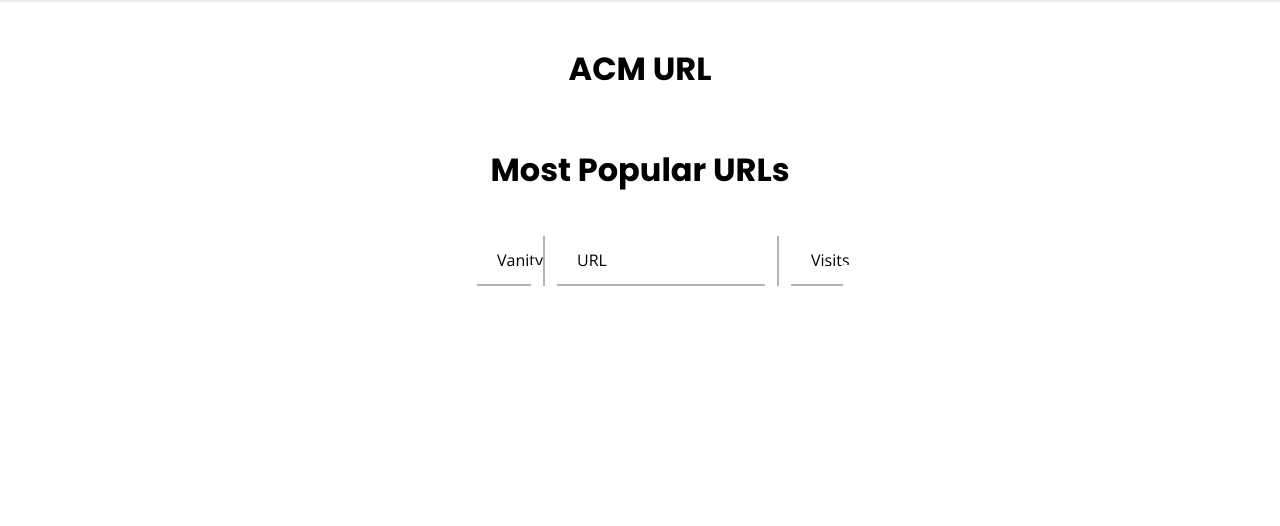
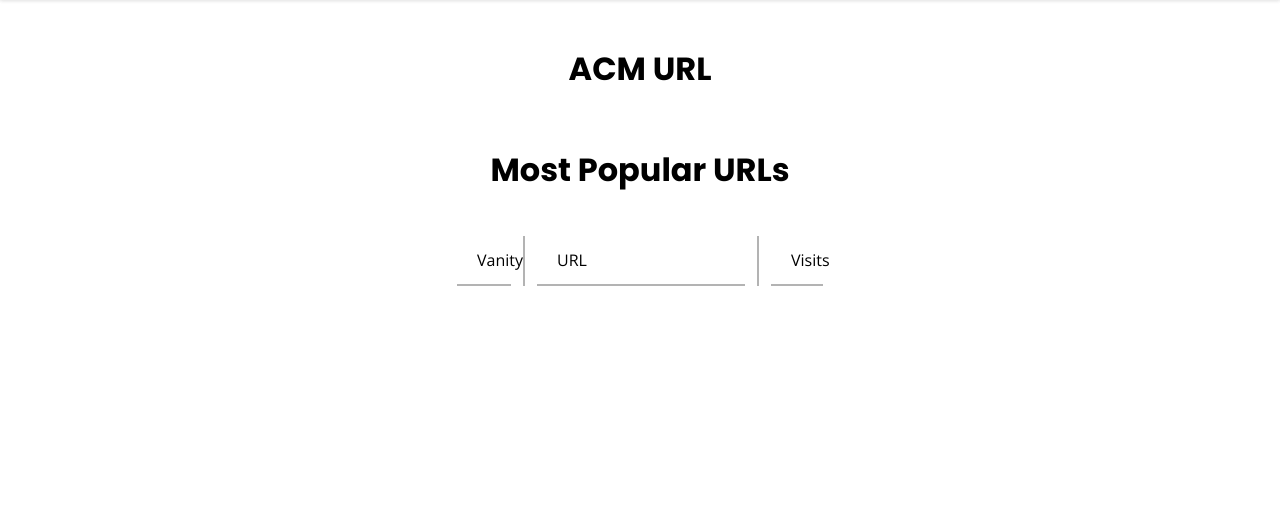
Before and after one commit to uclaacm/acm-url, a Flask app: page /all in a window 1280 px wide. Shown: the part 70-596 px from the top of the page. Run offline with Flask 2, Linux system fonts and the light colour scheme; data that the repository does not hold is empty.

Commit message:
styling fixes

```diff
--- a/acm_url/static/style.css
+++ b/acm_url/static/style.css
@@ -193,6 +193,7 @@ form #vanity:focus + .line {
 .container {
   display: grid;
   grid-template-columns: 1fr 3fr 1fr;
+  padding: 0;
 }
 
 .item {
@@ -232,9 +233,9 @@ form #vanity:focus + .line {
   content: "";
   position: absolute;
   background-color: #ffffff;
-  height: 1.4rem;
+  height: 0.4rem;
   width: 0.75rem;
-  bottom: -0.21rem;
+  bottom: -0.4rem;
 }
 
 #title:before {
```
